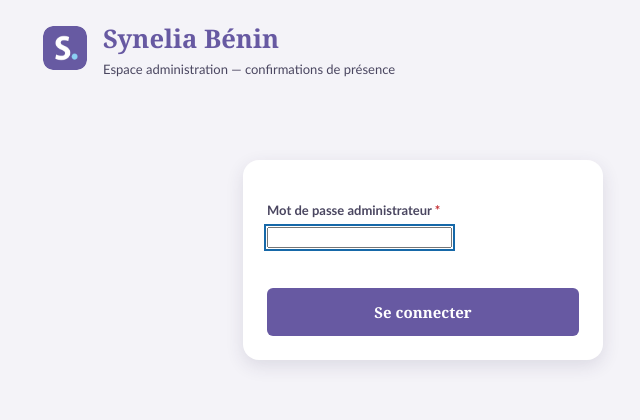
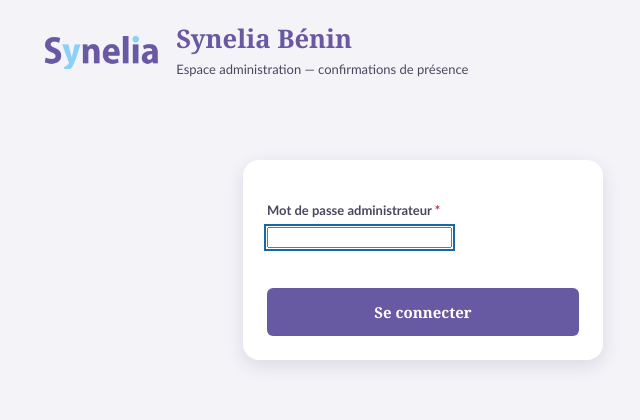
Before and after one commit to Seynabou011/synelia-benin-rsvp, a Next.js app: page /admin in a window 1280 px wide. Shown: the top 420 px of the page, without its empty margins (217-857 px from the left). Built offline with nearby package versions, Linux system fonts and the light colour scheme.

Commit message:
fix: retire le titre/sous-titre Kwabo du header public, remplace le sigle S. par le vrai logotype Synelia

```diff
--- a/app/globals.css
+++ b/app/globals.css
@@ -41,8 +41,8 @@
   margin:0 auto;
 }
 
-.header-title{display:flex;align-items:flex-start;gap:var(--space-md);}
-.brand-logo{width:44px;height:44px;margin-top:2px;border-radius:var(--radius-md);flex:0 0 auto;}
+.header-title{display:flex;align-items:center;gap:var(--space-md);}
+.brand-logo{height:34px;width:auto;flex:0 0 auto;}
 h1{
   font-family:var(--font-display);
   font-size:1.6rem;
```
Also changed, not shown: app/page.js (+0 -12 lines), public/synelia-logo.png.
